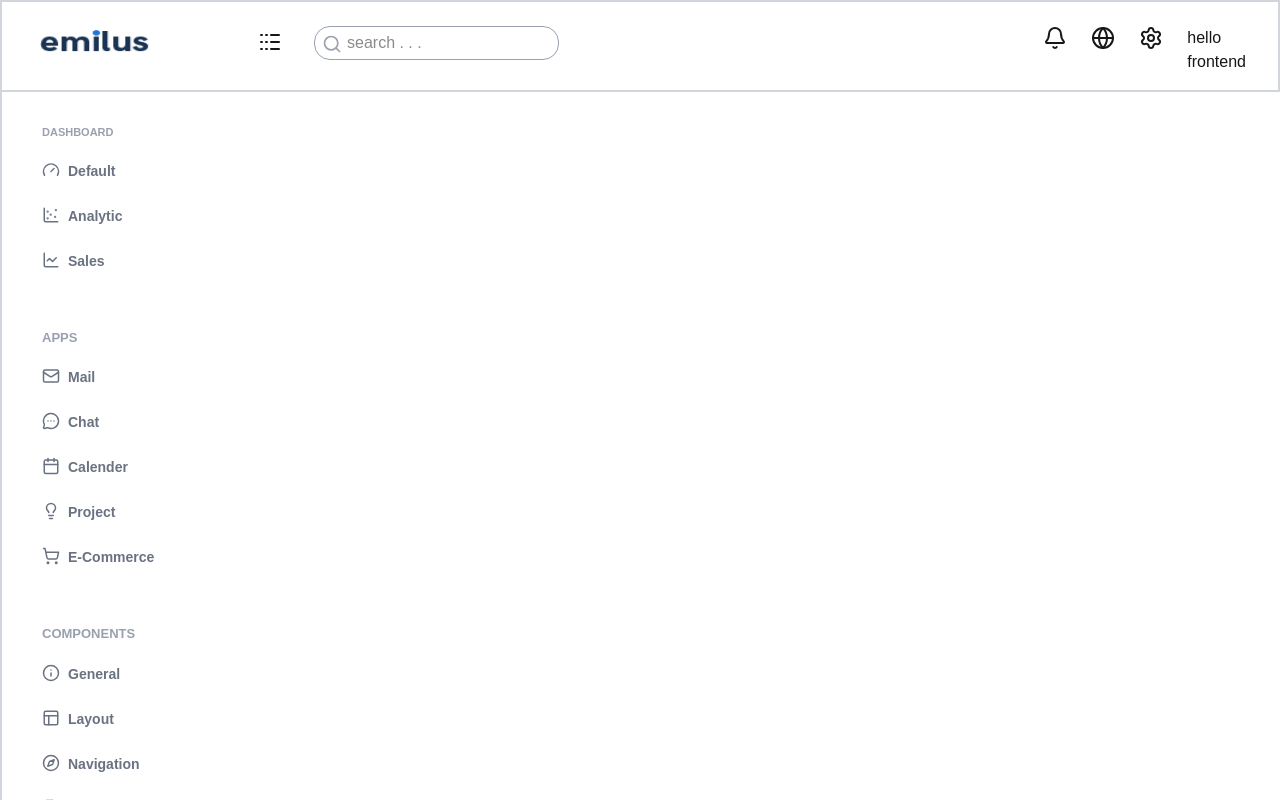
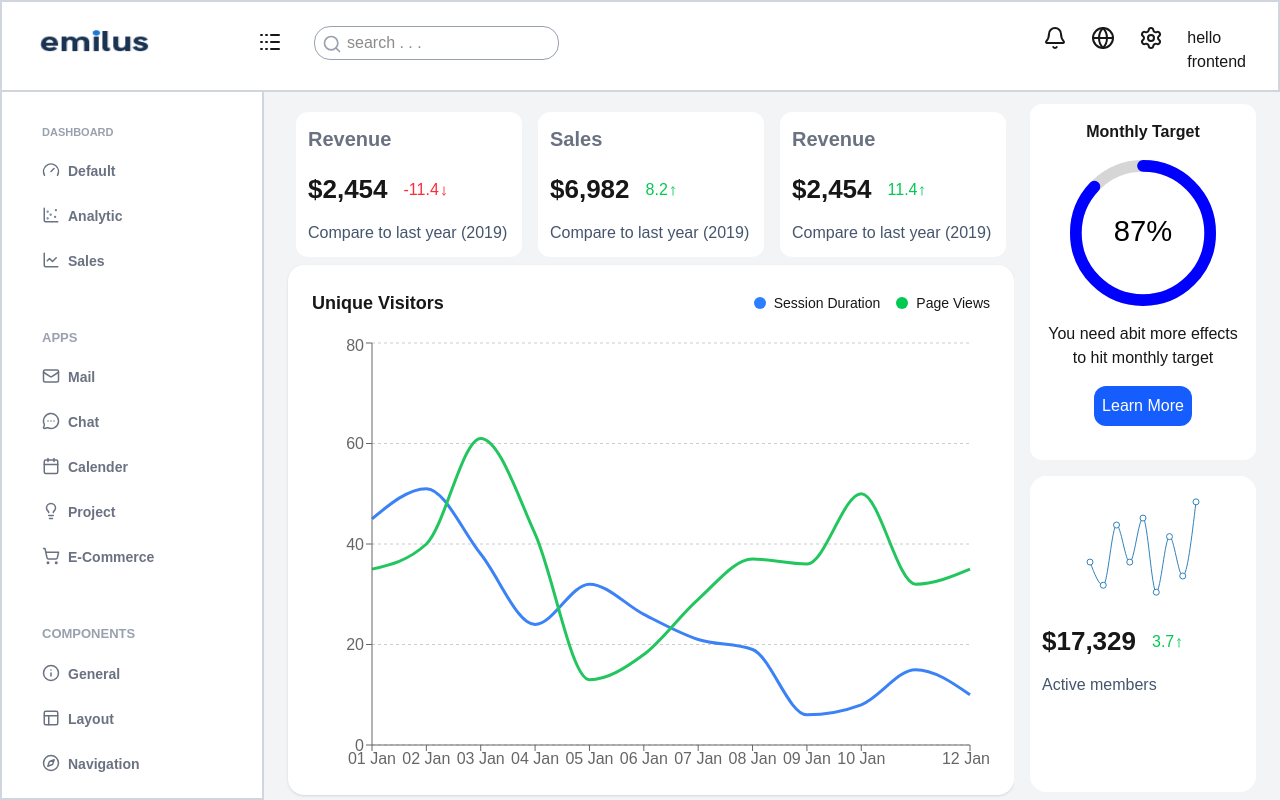
Before and after one commit to Alipasha12/Emilus, a Next.js app: page / in a window 1280 px wide. Built offline with nearby package versions, Linux system fonts and the light colour scheme.

Commit message:
hero section

```diff
--- a/components/hero.jsx
+++ b/components/hero.jsx
@@ -116,7 +116,7 @@ export default function Hero() {
   ];
 
   return (
-    <div className="fixed h-screen z-0">
+    <div className="flex h-screen relative z-0">
       <Navbar />
 
       {/* Sidebar */}
--- a/components/navbar.jsx
+++ b/components/navbar.jsx
@@ -14,7 +14,7 @@ export default function Navbar() {
       <section className="flex px-8 justify-between pt-2">
         <div className="flex w-full h-16 gap-12">
         <Image
-        className="hidden lg:block"
+        className="hidden lg:block  w-[120px] h-auto"
           width={120}
           height={15}
           alt="logo is missing"
```
